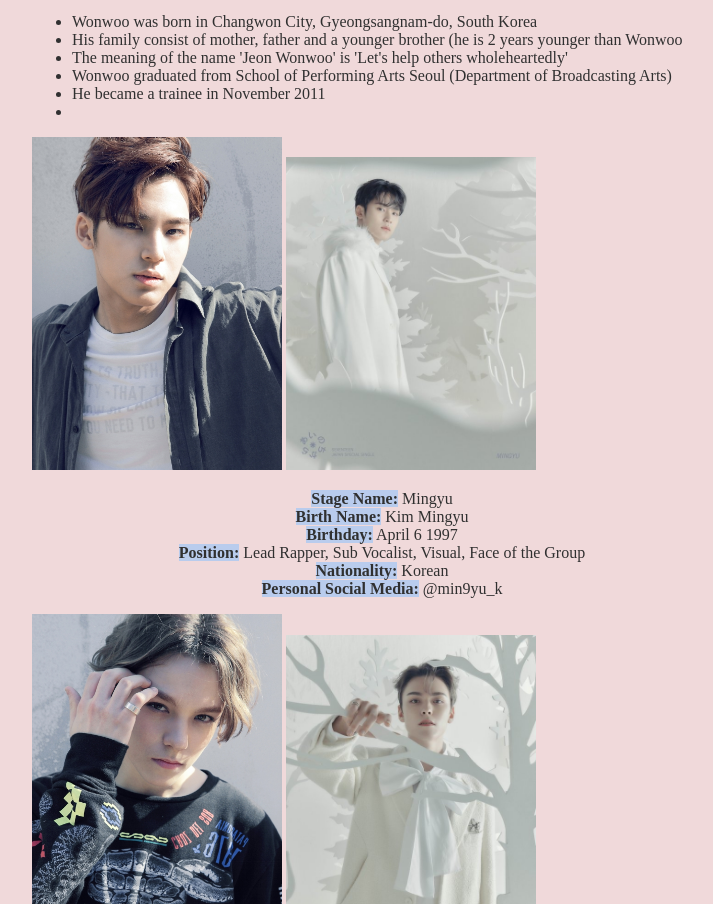
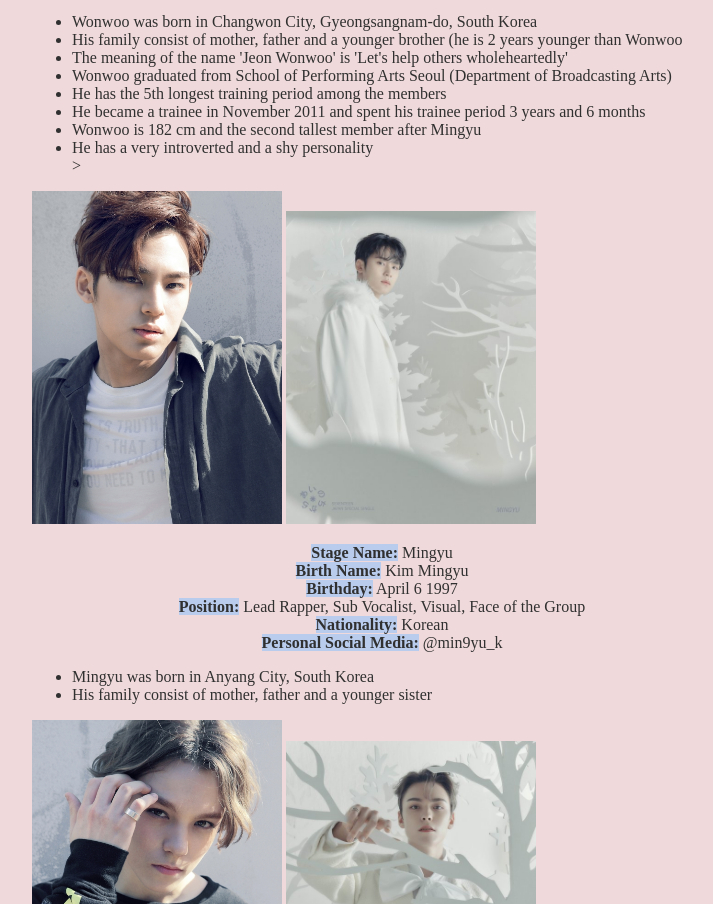
Before and after one commit to emmaus-4v/website-4vin1-Celine, a plain HTML site: page hiphopunit.html in a window 1280 px wide. Shown: the part 1318-2222 px from the top of the page, without its empty margins (258-971 px from the left). Drawn offline with Linux system fonts and the light colour scheme.

Commit message:
8/12/2021

```diff
--- a/hiphopunit.html
+++ b/hiphopunit.html
@@ -70,8 +70,10 @@
                     <li>His family consist of mother, father and a younger brother (he is 2 years younger than Wonwoo</li>
                     <li>The meaning of the name 'Jeon Wonwoo' is 'Let's help others wholeheartedly'</li>
                     <li>Wonwoo graduated from School of Performing Arts Seoul (Department of Broadcasting Arts)</li>
-                    <li>He became a trainee in November 2011</li>
-                    <li></li>
+                    <li>He has the 5th longest training period among the members</li>
+                    <li>He became a trainee in November 2011 and spent his trainee period 3 years and 6 months</li>
+                    <li>Wonwoo is 182 cm and the second tallest member after Mingyu</li>
+                    <li>He has a very introverted and a shy personality</li>>
                 </ul>
 
                 <img src="afbeeldingen/mingyudebut.jpeg" width="250 px" class="mansae">
@@ -85,6 +87,10 @@
                     <strong>Nationality:</strong> Korean <br>
                     <strong> Personal Social Media:</strong> <a class="insta" href="https://www.instagram.com/min9yu_k/"> @min9yu_k </a>
                 </p>
+                <ul>
+                    <li>Mingyu was born in Anyang City, South Korea</li>
+                    <li>His family consist of mother, father and a younger sister</li>
+                </ul>
                 <img src="afbeeldingen/vernondebut.jpeg" width="250 px" class="mansae">
                 <img src="afbeeldingen/vernon.jpeg" width="250 px" class="poweroflove">
 
--- a/style.css
+++ b/style.css
@@ -50,6 +50,7 @@ strong {
 }
 
 .rockwithyou {
+    width: 250px;
     display: block;
     margin-left: auto;
     margin-right: auto;
@@ -58,6 +59,7 @@ strong {
 }
 
 .poweroflove {
+    width: 250px;
     /*display: block;
     margin-left: auto;
     margin-right: auto;
@@ -66,6 +68,7 @@ strong {
 }
 
 .ot13 {
+    width: 500px;
     display: block;
     margin-left: auto;
     margin-right: auto;
```
